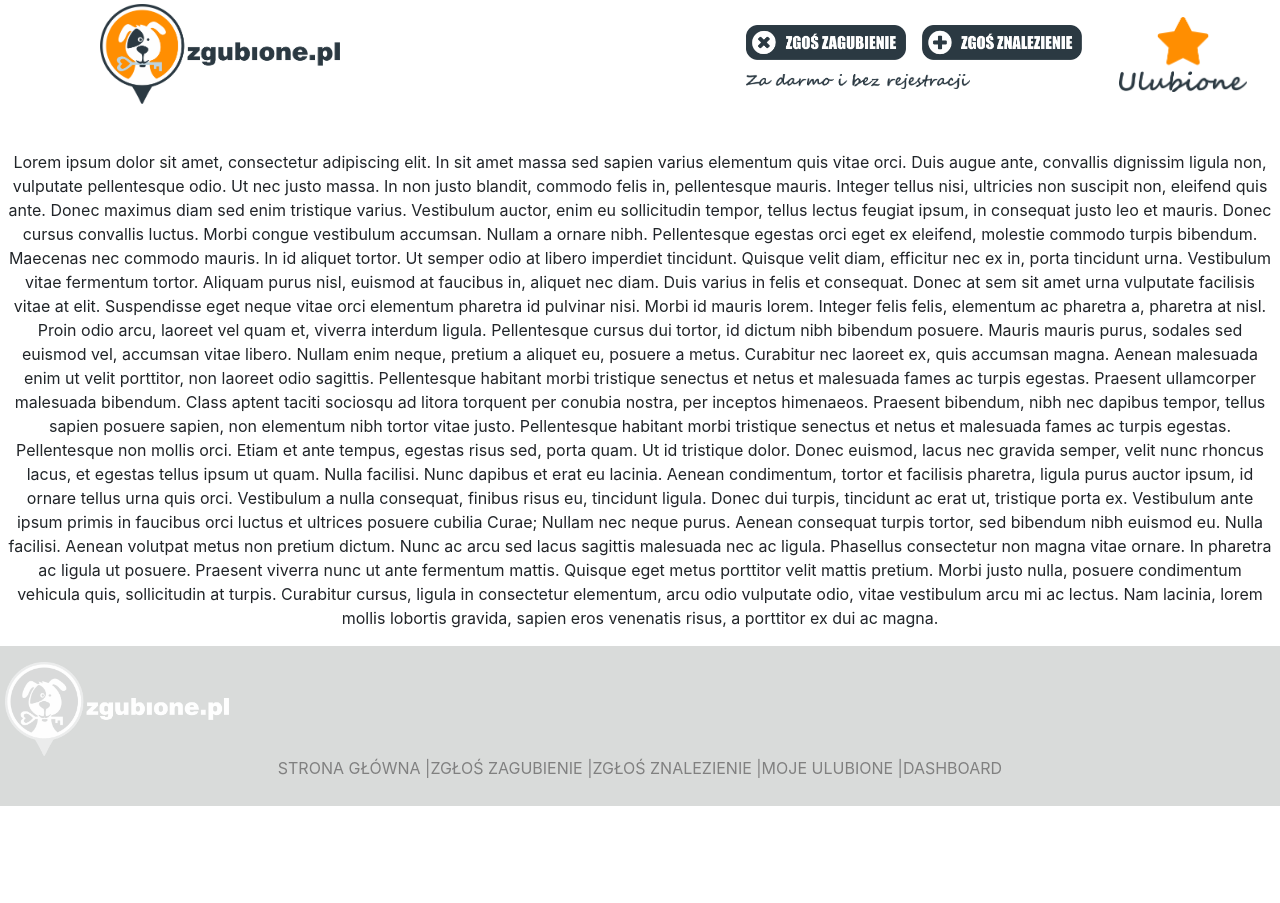
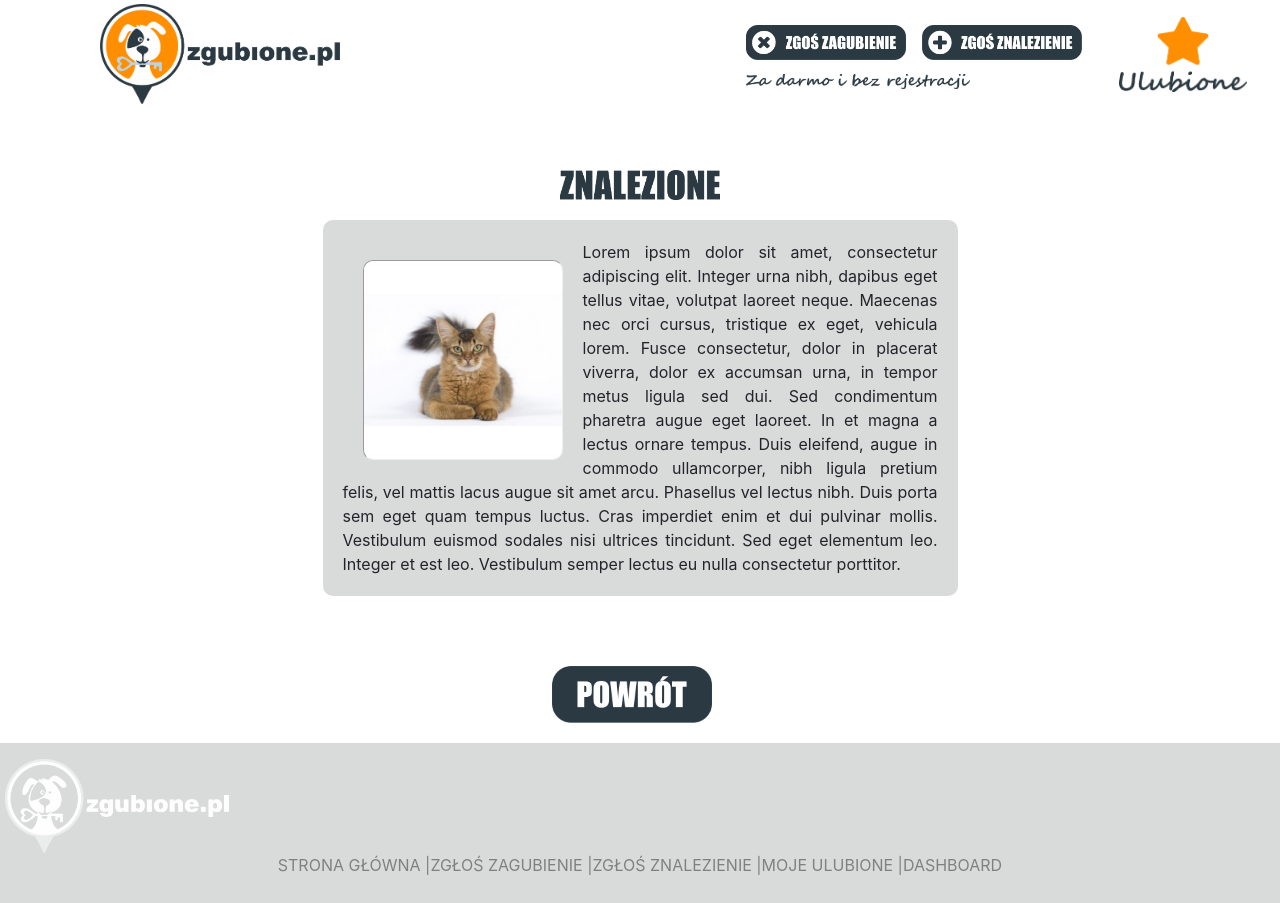
Before and after one commit to infoshareacademy/jfdzs3-frontersi-app, a React (Create React App) app: page /FindDetail in a window 1280 px wide. Before the commit the page ends 806 px from the top, so only its background shows below. Built offline with nearby package versions, Linux system fonts and the light colour scheme.

Commit message:
Added FindDetail page with return button

```diff
--- a/src/App.css
+++ b/src/App.css
@@ -8,6 +8,3 @@
 .list{
   display: inline-block;
 }
-.RenderLists{
-
-}
--- a/src/Pages/FindDetail/findDetail.js
+++ b/src/Pages/FindDetail/findDetail.js
@@ -1,23 +1,26 @@
 import React, { Component } from 'react';
-
+import cat from "../../img/Home/5.jpg";
+import './lost_find.css';
+import znalezione from "../../img/Home/5.png";
+import comeback from "../../img/FindDetail/2.png";
+import {Link} from 'react-router-dom';
 
 class FindDetail extends Component {
   render() {
     return (
       <div className="App">
+        <img className='title' src={znalezione}></img>
+
         <div className='lost_detail_container'>
-        <p>
+        <div>
+        <img className="lost-item-img" src={cat}></img>
+        </div>
+        <div>Lorem ipsum dolor sit amet, consectetur adipiscing elit. Integer urna nibh, dapibus eget tellus vitae, volutpat laoreet neque. Maecenas nec orci cursus, tristique ex eget, vehicula lorem. Fusce consectetur, dolor in placerat viverra, dolor ex accumsan urna, in tempor metus ligula sed dui. Sed condimentum pharetra augue eget laoreet. In et magna a lectus ornare tempus. Duis eleifend, augue in commodo ullamcorper, nibh ligula pretium felis, vel mattis lacus augue sit amet arcu. Phasellus vel lectus nibh. Duis porta sem eget quam tempus luctus. Cras imperdiet enim et dui pulvinar mollis. Vestibulum euismod sodales nisi ultrices tincidunt. Sed eget elementum leo. Integer et est leo. Vestibulum semper lectus eu nulla consectetur porttitor. </div>
+        </div>
+        <Link className="more" to="/"><img className='title' src={comeback}></img></Link>
 
-Lorem ipsum dolor sit amet, consectetur adipiscing elit. In sit amet massa sed sapien varius elementum quis vitae orci. Duis augue ante, convallis dignissim ligula non, vulputate pellentesque odio. Ut nec justo massa. In non justo blandit, commodo felis in, pellentesque mauris. Integer tellus nisi, ultricies non suscipit non, eleifend quis ante. Donec maximus diam sed enim tristique varius. Vestibulum auctor, enim eu sollicitudin tempor, tellus lectus feugiat ipsum, in consequat justo leo et mauris. Donec cursus convallis luctus. Morbi congue vestibulum accumsan. Nullam a ornare nibh. Pellentesque egestas orci eget ex eleifend, molestie commodo turpis bibendum. Maecenas nec commodo mauris. In id aliquet tortor.
 
-Ut semper odio at libero imperdiet tincidunt. Quisque velit diam, efficitur nec ex in, porta tincidunt urna. Vestibulum vitae fermentum tortor. Aliquam purus nisl, euismod at faucibus in, aliquet nec diam. Duis varius in felis et consequat. Donec at sem sit amet urna vulputate facilisis vitae at elit. Suspendisse eget neque vitae orci elementum pharetra id pulvinar nisi.
 
-Morbi id mauris lorem. Integer felis felis, elementum ac pharetra a, pharetra at nisl. Proin odio arcu, laoreet vel quam et, viverra interdum ligula. Pellentesque cursus dui tortor, id dictum nibh bibendum posuere. Mauris mauris purus, sodales sed euismod vel, accumsan vitae libero. Nullam enim neque, pretium a aliquet eu, posuere a metus. Curabitur nec laoreet ex, quis accumsan magna. Aenean malesuada enim ut velit porttitor, non laoreet odio sagittis. Pellentesque habitant morbi tristique senectus et netus et malesuada fames ac turpis egestas. Praesent ullamcorper malesuada bibendum.
-
-Class aptent taciti sociosqu ad litora torquent per conubia nostra, per inceptos himenaeos. Praesent bibendum, nibh nec dapibus tempor, tellus sapien posuere sapien, non elementum nibh tortor vitae justo. Pellentesque habitant morbi tristique senectus et netus et malesuada fames ac turpis egestas. Pellentesque non mollis orci. Etiam et ante tempus, egestas risus sed, porta quam. Ut id tristique dolor. Donec euismod, lacus nec gravida semper, velit nunc rhoncus lacus, et egestas tellus ipsum ut quam. Nulla facilisi. Nunc dapibus et erat eu lacinia.
-
-Aenean condimentum, tortor et facilisis pharetra, ligula purus auctor ipsum, id ornare tellus urna quis orci. Vestibulum a nulla consequat, finibus risus eu, tincidunt ligula. Donec dui turpis, tincidunt ac erat ut, tristique porta ex. Vestibulum ante ipsum primis in faucibus orci luctus et ultrices posuere cubilia Curae; Nullam nec neque purus. Aenean consequat turpis tortor, sed bibendum nibh euismod eu. Nulla facilisi. Aenean volutpat metus non pretium dictum. Nunc ac arcu sed lacus sagittis malesuada nec ac ligula. Phasellus consectetur non magna vitae ornare. In pharetra ac ligula ut posuere. Praesent viverra nunc ut ante fermentum mattis. Quisque eget metus porttitor velit mattis pretium. Morbi justo nulla, posuere condimentum vehicula quis, sollicitudin at turpis. Curabitur cursus, ligula in consectetur elementum, arcu odio vulputate odio, vitae vestibulum arcu mi ac lectus. Nam lacinia, lorem mollis lobortis gravida, sapien eros venenatis risus, a porttitor ex dui ac magna. </p>
-        </div>
       </div>
     );
   }
--- /dev/null
+++ b/src/Pages/FindDetail/lost_find.css
@@ -0,0 +1,26 @@
+.title{
+    width:10rem;
+    margin: 20px;
+    }
+
+.lost_detail_container{
+    text-align: justify;
+    margin: 0 auto;
+    width: 50%;
+    margin-bottom: 50px;
+    padding: 20px;
+    background-color: #D9DBDA;
+    border-radius: 10px;
+
+
+}
+.lost-item-img{
+    border: inset;
+    border-radius: 10px;
+    height: 200px;
+    width: 200px;
+    border-width: 1px;
+    margin: 20px;
+    float: left;
+
+}
```
